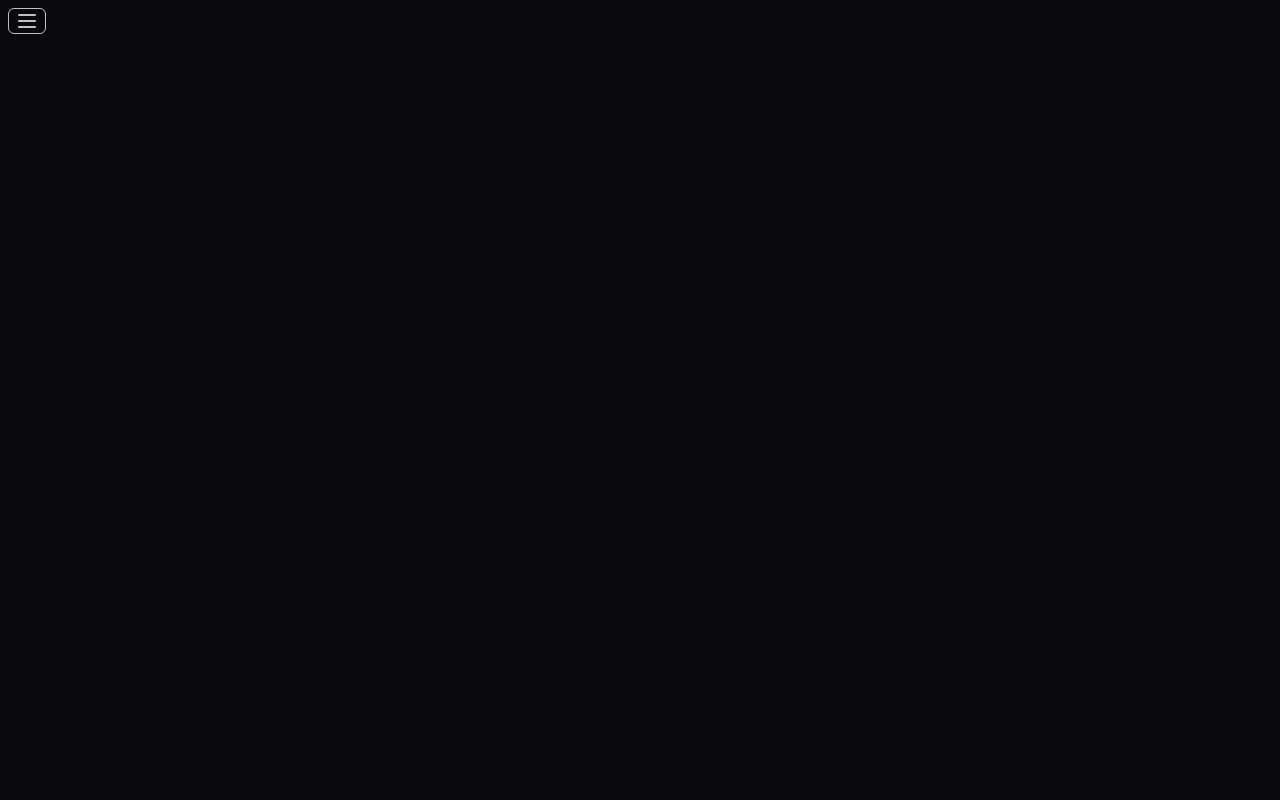
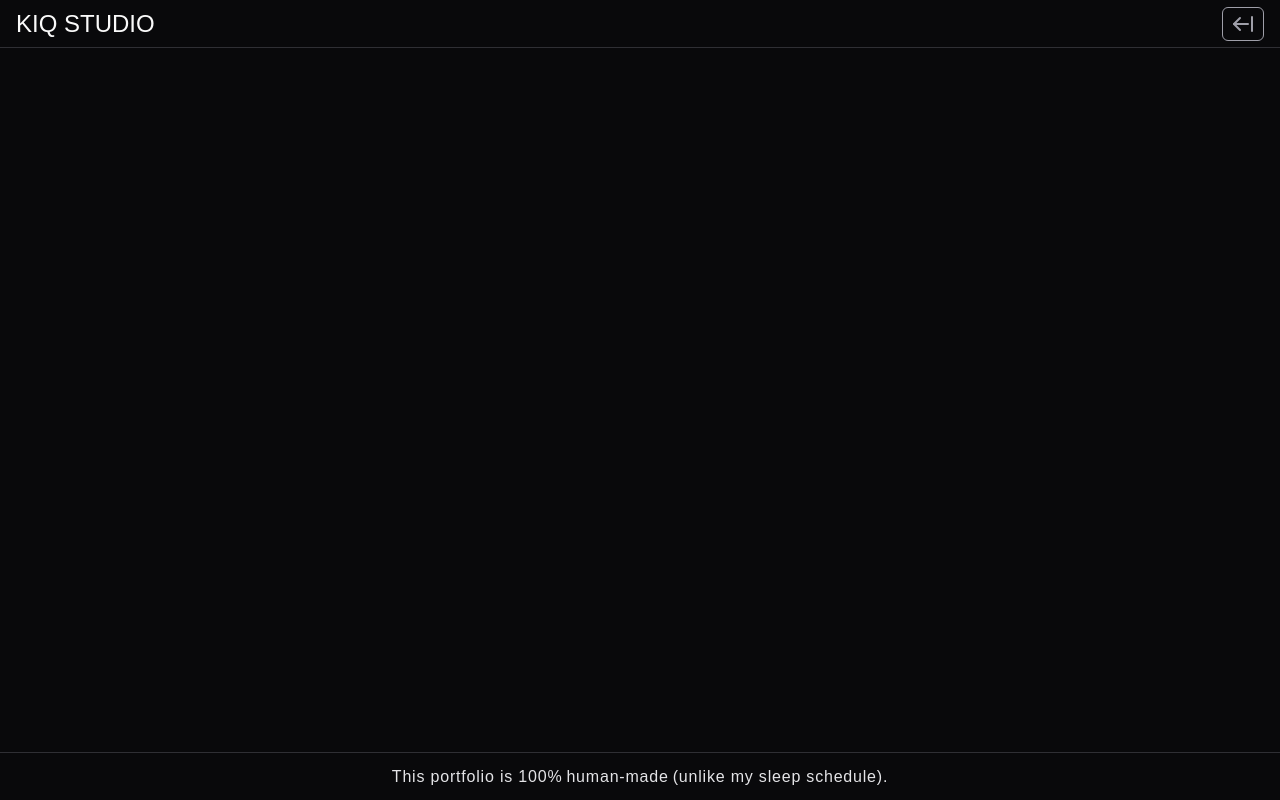
Before and after one commit to kiqprado/kiqstudio, a Next.js app: page / in a window 1280 px wide. Built offline with nearby package versions, Linux system fonts and the light colour scheme; a web font is replaced by a local one.

Commit message:
feat: Add new components on Home Page; - Insert new flow on Link routes; - new navigation on menu; - add new components - creating and polish a UX

```diff
--- a/src/app/contacts/page.tsx
+++ /dev/null
@@ -1,24 +0,0 @@
-import Link from "next/link";
-
-import { contacts } from "@/portfolio/page";
-
-export default function Contacts() {
-  return (
-    <div className='h-screen flex'>
-      <ul className='m-auto'>
-        <span className=''>Pick One</span>
-        {contacts.map((contact) => (
-          <li
-            key={contact.id}
-          >
-            <Link
-              href={`/contacts/${contact.slug}`}
-            >
-              {contact.title}
-            </Link>
-          </li>
-        ))}
-      </ul>
-    </div>
-  )
-}
--- a/src/app/page.tsx
+++ b/src/app/page.tsx
@@ -4,56 +4,120 @@ import { useState } from "react";
 
 import Link from "next/link";
 
+import { projects, contacts } from '@/portfolio/page'
 
-import { ArrowBigRightDash, Menu, X } from 'lucide-react'
+import { Footer } from "@/components/footer";
+
+import { ArrowLeftFromLine, ArrowRightToLine, CircleSmall } from 'lucide-react'
 
 export default function Home() {
-  const [ toggleMenuModal, setToggleMenuModal ] = useState(false)
+  const [ toggleHeaderMenuModal, setToggleHeaderMenuModal ] = useState(false)
+  const [ toggleOptionsProjectMenu, setToggleOptionsProjectMenu ] = useState(false)
+  const [ toggleOptionsContactMenu, setToggleOptionsContactMenu ] = useState(false)
 
-  function HandleToggleMenuModal() {
-    setToggleMenuModal((prev) => !prev)
+  function HandleToggleHeaderMenuModal() {
+    setToggleHeaderMenuModal((prev) => !prev)
+  }
+
+  function HandleToggleOptionsProjectMenu() {
+    setToggleOptionsProjectMenu((prev) => !prev)
+  }
+
+  function HandleToggleOptionsContactMenu() {
+    setToggleOptionsContactMenu((prev) => !prev)
   }
 
   return (
-    <div className='h-screen flex relative'>
+    <div className='h-screen flex flex-col'>
+
+      <header className='flex items-center px-4 w-full h-12 border-b-1 border-zinc-700/70 justify-between relative'>
+        <h1 className='text-2xl'>KIQ STUDIO</h1>
+
         <button
-        onClick={HandleToggleMenuModal}
-        className='absolute top-2 left-2 border px-1.5 rounded-md text-zinc-300/90 hover:text-zinc-200'
+          onClick={HandleToggleHeaderMenuModal}
+          className='leading-0 border-1 rounded-md px-2 py-1 text-zinc-400 hover:text-zinc-200'
         >
-        <Menu/>
+          { toggleHeaderMenuModal === false ? (
+            <ArrowLeftFromLine className='size-6'/>
+          ) : (
+            <ArrowRightToLine className='size-6'/>
+          )}
+
         </button>
 
-      { toggleMenuModal && (
+
+      { toggleHeaderMenuModal && (
         <div
-          className='m-auto w-88 h-96 flex items-center justify-center gap-1.5 border rounded-sm border-zinc-700/35 relative'
+          className='absolute flex items-center h-12 ml-44  border-zinc-700/35'
         >
+          <ul className='flex gap-6 items-center relative'>
             <button
-            onClick={HandleToggleMenuModal}
-            className='absolute top-2 right-2 text-zinc-500 hover:text-zinc-300'
+              onClick={HandleToggleOptionsProjectMenu}
+              className='flex items-center gap-1.5 cursor-pointer text-zinc-200 hover:text-zinc-50'
             >
-            <X/>
+              <CircleSmall className='size-3'/>
+              The Work (No Fluff, Just Vibes)
             </button>
-
-          <ul className='flex flex-col justify-center space-y-3'>
-            <li className='flex items-center gap-1.5'>
-            <ArrowBigRightDash/>
-            <Link href='/projects'>The Work (No Fluff, Just Vibes)</Link>
-            </li>
-            <li className='flex items-center gap-1.5'>
-            <ArrowBigRightDash/>
-            <Link href='/about'>The Human Behind the Pixels</Link>
-            </li>
-            <li className='flex items-center gap-1.5'>
-            <ArrowBigRightDash/>
-            <Link href='/contacts'>Let’s Pretend We’re Formal (But Really, Let’s Talk)</Link>
-            </li>
-            <li className='flex items-center gap-1.5'>
-            <ArrowBigRightDash/>
+            <button
+              className='flex items-center gap-1.5 cursor-pointer text-zinc-200 hover:text-zinc-50'
+            >
+              <CircleSmall className='size-3'/>
+              The Human Behind the Pixels
+            </button>
+            <button
+              onClick={HandleToggleOptionsContactMenu}
+              className='flex items-center gap-1.5 cursor-pointer text-zinc-200 hover:text-zinc-50'
+            >
+              <CircleSmall className='size-3'/>
+              Let’s Pretend We’re Formal (But Really, Let’s Talk)
+            </button>
+            <li className='flex items-center gap-1.5 cursor-pointer text-zinc-200 hover:text-zinc-50'>
+              <CircleSmall className='size-3'/>
               <Link href='/admin'>Insert new Project</Link>
             </li>
           </ul>
       </div>
       )}
+
+      { toggleOptionsProjectMenu && (
+        <ul className='absolute top-12 left-74'>
+          {projects.map((project) => (
+            <li
+              key={project.id}
+            >
+              <Link
+                href={`/projects/${project.slug}`}
+              >
+                {project.title}
+              </Link>
+            </li>
+          ))}
+        </ul>
+      )}
+
+      { toggleOptionsContactMenu && (
+        <ul className='absolute top-12 right-96'>
+          {contacts.map((contact) => (
+            <li
+              key={contact.id}
+            >
+              <Link
+                href={`/contacts/${contact.slug}`}
+              >
+                {contact.title}
+              </Link>
+            </li>
+          ))}
+        </ul>
+      )}
+      </header>
+
+
+      <div className='flex-1 overflow-y-auto'>
+
       </div>
-  );
+
+      <Footer/>
+    </div>
+  )
 }
--- a/src/app/projects/page.tsx
+++ /dev/null
@@ -1,25 +0,0 @@
-import Link from "next/link";
-
-import { projects } from '@/portfolio/page'
-
-import { ArrowBigRight } from 'lucide-react'
-
-export default function Projects() {
-  return (
-    <div className='h-screen w-full relative flex'>
-      <ul className='absolute top-1/2 left-1/2 -translate-y-1/2 -translate-x-1/2'>
-        {projects.map((project) => (
-          <li key={project.id}>
-            <Link
-              href={`/projects/${project.slug}`}
-              className='flex items-center gap-1.5'
-            >
-              <ArrowBigRight/>
-              {project.title}
-            </Link>
-          </li>
-        ))}
-      </ul>
-    </div>
-  )
-}
--- /dev/null
+++ b/src/components/footer.tsx
@@ -0,0 +1,18 @@
+import Link from "next/link"
+
+export function Footer() {
+  return(
+    <footer className='flex items-center justify-center h-12 border-t-1 border-zinc-700/70'>
+      <span className='text-zinc-200 tracking-wider'>This portfolio is 100%
+        <Link
+          href='https://instagram.com/kiqprado'
+          target='_blank'
+          className='px-1 hover:text-zinc-50'
+        >
+          human-made
+        </Link>
+          (unlike my sleep schedule).
+        </span>
+      </footer>
+  )
+}
```
Lines whose indentation alone changed are shown as unchanged.
